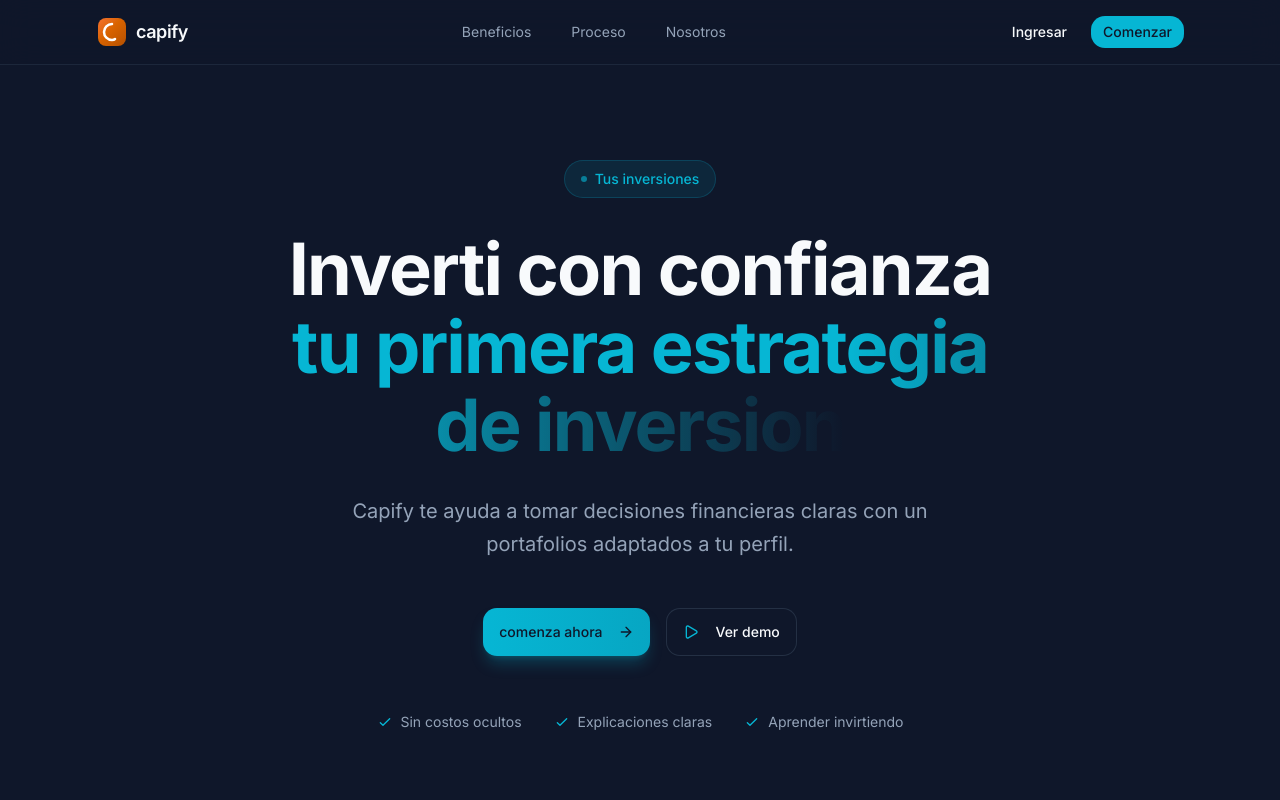
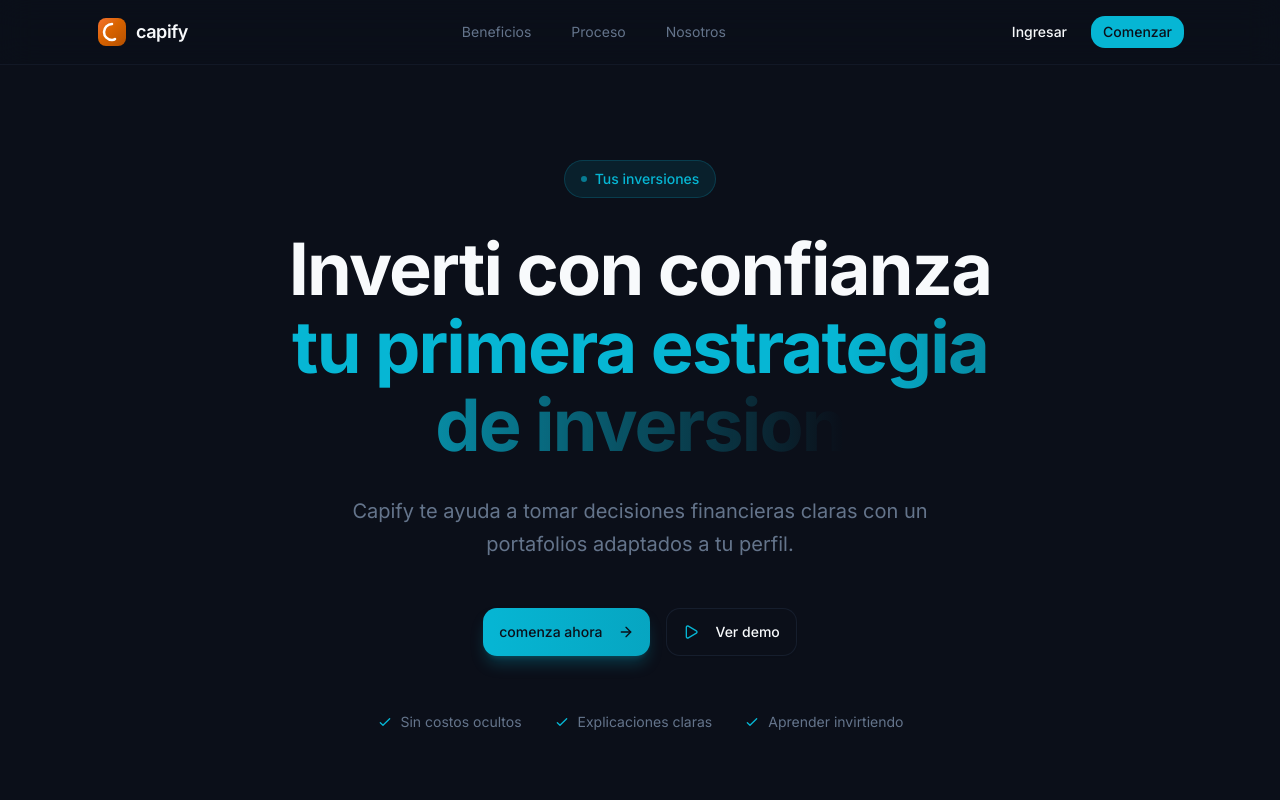
Before and after one commit to feliaffonso30-prog/capify-app, a Next.js app: page / in a window 1280 px wide. Shown: the top 800 px of the page. Built offline with nearby package versions, Linux system fonts and the light colour scheme.

Commit message:
Refactor global CSS variables for dark theme
Updated color variables for a darker theme and improved contrast.

```diff
--- a/app/globals.css
+++ b/app/globals.css
@@ -4,39 +4,41 @@
 @custom-variant dark (&:is(.dark *));
 
 :root {
-  /* Fondo grafito mate y textos limpios */
-  --background: #0f172a; /* slate-900 */
-  --foreground: #f8fafc; /* slate-50 */
+  /* Fondo grafito ultra oscuro premium (casi negro, muy elegante) */
+  --background: #0b0f19;
+  --foreground: #f8fafc; /* Blanco titanio / slate-50 */
 
-  /* Tarjetas con un contraste suave */
-  --card: #1e293b; /* slate-800 */
+  /* Tarjetas con un tono gris azulado oscuro para que resalten del fondo */
+  --card: #131a2c;
   --card-foreground: #f8fafc;
 
-  --popover: #1e293b;
+  --popover: #131a2c;
   --popover-foreground: #f8fafc;
 
-  /* Color Principal: Azul Eléctrico */
+  /* Color Principal: Azul Eléctrico Vibrante (para botones activos y perfiles) */
   --primary: #3b82f6; /* blue-500 */
   --primary-foreground: #ffffff;
 
-  /* Color de Acento: Cyan brillante para destacar objetivos/porcentajes */
-  --secondary: #0f172a;
-  --secondary-foreground: #38bdf8; /* sky-400 */
+  /* Color Secundario: Azul noche profundo para elementos inactivos o fondos sutiles */
+  --secondary: #1e293b; /* slate-800 */
+  --secondary-foreground: #60a5fa; /* blue-400 */
 
-  --muted: #334155; /* slate-700 */
-  --muted-foreground: #94a3b8; /* slate-400 */
+  --muted: #1e293b;
+  --muted-foreground: #64748b; /* slate-500 para textos secundarios menos importantes */
 
+  /* Color de Acento: Cyan brillante (perfecto para destacar los porcentajes de la estrategia o bordes activos) */
   --accent: #06b6d4; /* cyan-500 */
-  --accent-foreground: #0f172a;
+  --accent-foreground: #0b0f19;
 
   --destructive: #ef4444;
-  --destructive-foreground: #f8fafc;
+  --destructive-foreground: #ffffff;
 
-  --border: #334155; /* slate-700 */
-  --input: #1e293b;
-  --ring: rgba(59, 130, 246, 0.3); /* Brillo azul sutil */
+  /* Bordes y líneas divisorias sutiles */
+  --border: #1e293b;
+  --input: #0b0f19;
+  --ring: rgba(59, 130, 246, 0.4); /* Brillo azul eléctrico para cuando hacés foco */
 
-  --radius: 1rem;
+  --radius: 1rem; /* Bordes redondeados de 16px, muy suaves */
 }
 
 .dark {
```
